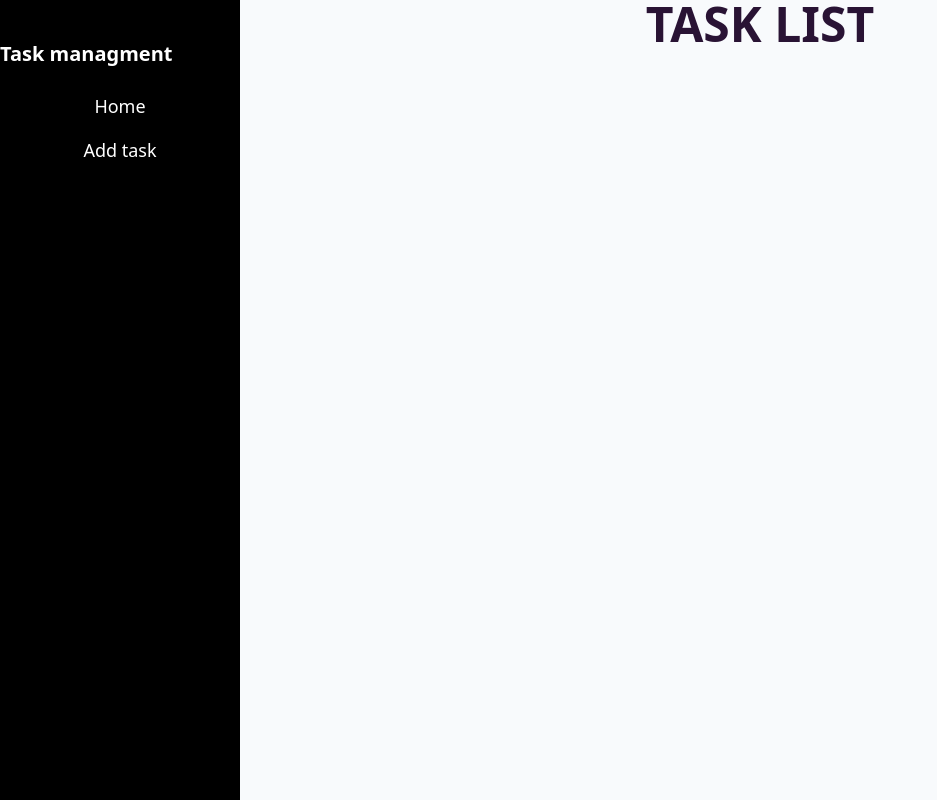
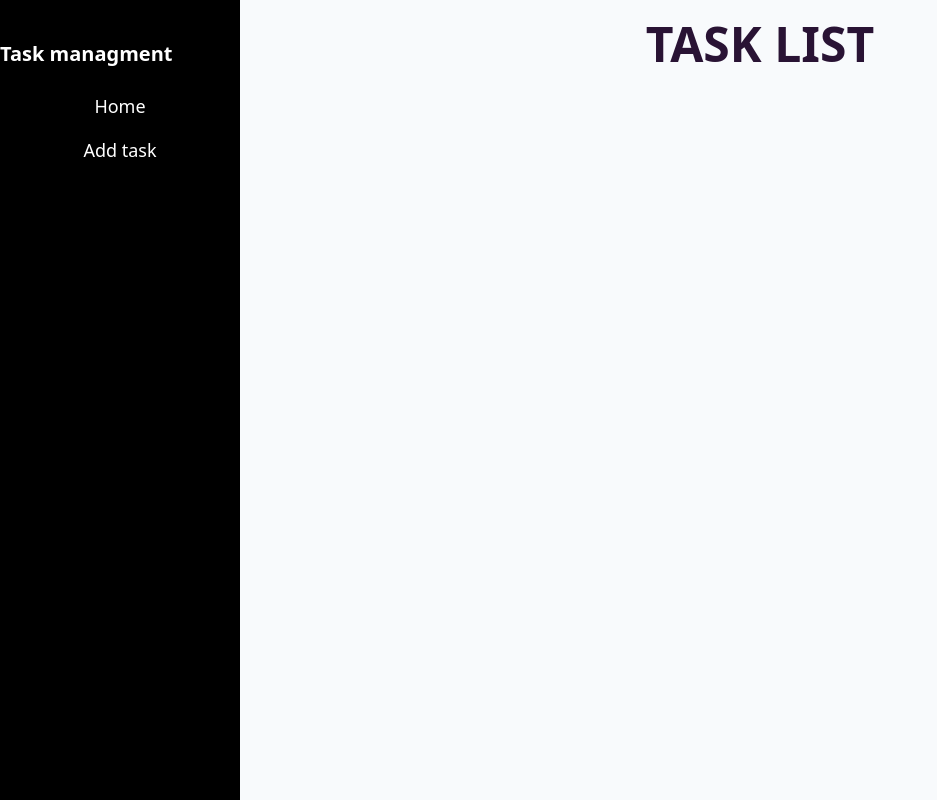
Before and after one commit to ashraf56/task-management-system, a React (Vite) app: page / in a window 1280 px wide. Shown: the whole page, without its empty margins (0-937 px from the left). Built offline with nearby package versions, Linux system fonts and the light colour scheme.

Commit message:
Readme file info added

```diff
--- a/src/Alltask/Alltask.jsx
+++ b/src/Alltask/Alltask.jsx
@@ -42,7 +42,7 @@ const Alltask = () => {
   };
     return (
         <div>
-          <h1 className='text-5xl font-bold uppercase text-center'>Task List</h1>
+          <h1 className='text-5xl font-bold uppercase py-5 text-center'>Task List</h1>
 
             <div className='grid grid-cols-1 gap-3 mx-auto px-14  items-center pt-14'>
                 {
```
Also changed, not shown: 1 other file (tests, documents, lock files or other folders).
